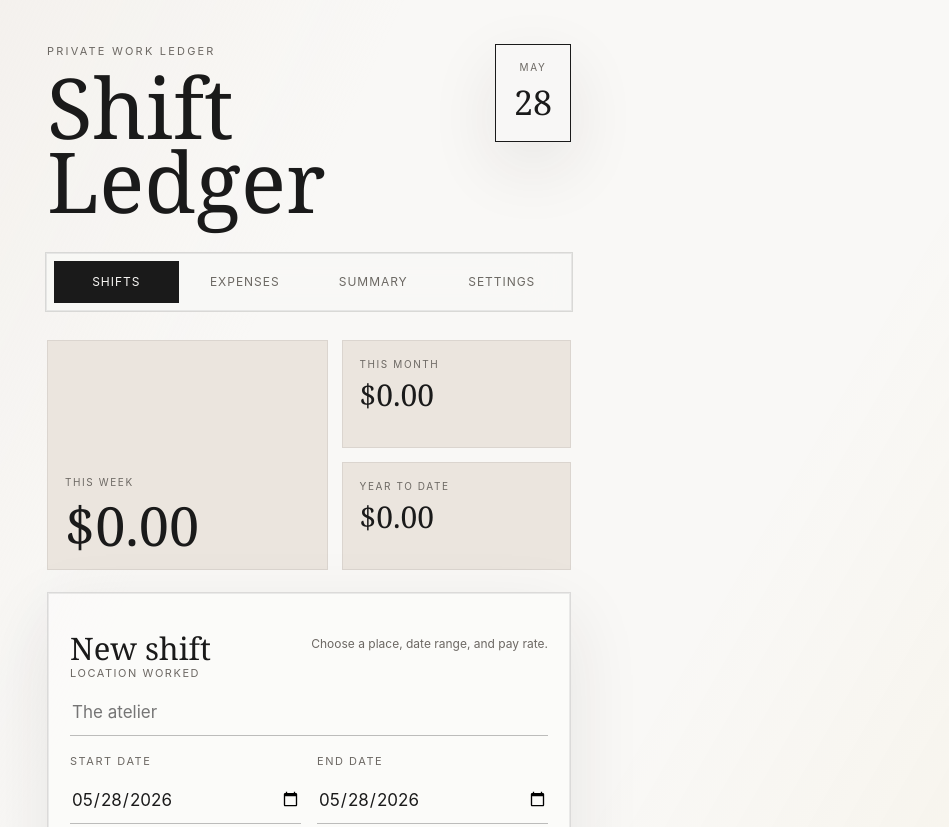
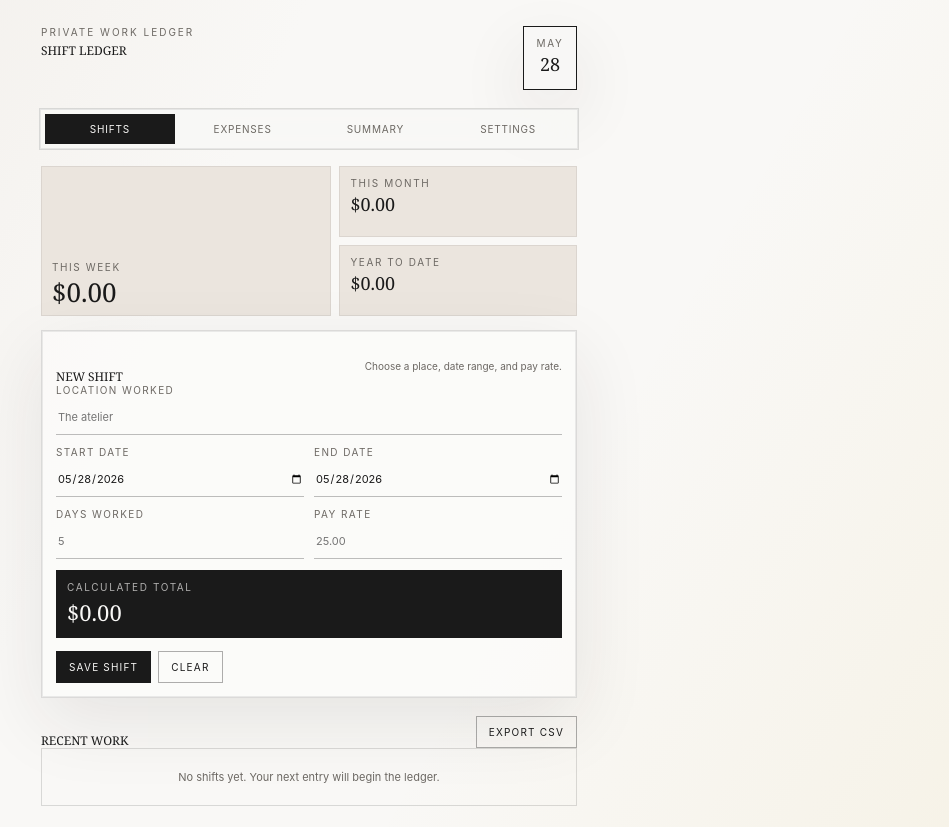
Before and after one commit to asre1212/shifts, a plain HTML site: page index.html in a window 1280 px wide. Shown: the top 827 px of the page, without its empty margins (331-1280 px from the left). Drawn offline with Linux system fonts and the light colour scheme.

Commit message:
Add files via upload

```diff
--- a/index.html
+++ b/index.html
@@ -56,40 +56,41 @@
       width: min(100%, 560px);
       min-height: 100vh;
       margin: 0 auto;
-      padding: max(24px, env(safe-area-inset-top)) 18px max(120px, env(safe-area-inset-bottom));
+      padding: max(14px, env(safe-area-inset-top)) 12px max(72px, env(safe-area-inset-bottom));
     }
 
     header {
       display: grid;
       grid-template-columns: 1fr auto;
-      gap: 22px;
+      gap: 12px;
       align-items: start;
-      padding: 20px 0 34px;
+      padding: 12px 0 18px;
     }
 
     .kicker {
-      margin: 0 0 12px;
+      margin: 0 0 6px;
       color: var(--grey);
-      font-size: 11px;
+      font-size: 10px;
       letter-spacing: .2em;
       text-transform: uppercase;
     }
 
     h1 {
       margin: 0;
-      max-width: 9ch;
+      max-width: 16ch;
       font-family: Georgia, "Times New Roman", serif;
-      font-size: clamp(48px, 16vw, 84px);
+      font-size: 12px;
       font-weight: 400;
-      line-height: .88;
+      line-height: 1.1;
       letter-spacing: 0;
+      text-transform: uppercase;
     }
 
     .date-mark {
       justify-self: end;
-      width: 76px;
-      min-height: 96px;
-      padding: 16px 12px;
+      width: 54px;
+      min-height: 64px;
+      padding: 10px 8px;
       border: 1px solid var(--ink);
       background: rgba(249, 248, 246, .76);
       box-shadow: var(--shade);
@@ -106,9 +107,9 @@
 
     .date-mark strong {
       display: block;
-      margin-top: 6px;
+      margin-top: 3px;
       font-family: Georgia, "Times New Roman", serif;
-      font-size: 34px;
+      font-size: 18px;
       font-weight: 400;
     }
 
@@ -118,9 +119,9 @@
       z-index: 20;
       display: grid;
       grid-template-columns: repeat(4, 1fr);
-      gap: 4px;
-      padding: 8px;
-      margin: 0 -2px 28px;
+      gap: 3px;
+      padding: 5px;
+      margin: 0 -2px 16px;
       background: rgba(249, 248, 246, .86);
       border: 1px solid var(--line);
       box-shadow: var(--hair);
@@ -128,11 +129,11 @@
     }
 
     .tab {
-      min-height: 42px;
+      min-height: 30px;
       border: 0;
       background: transparent;
       color: var(--grey);
-      font-size: 12px;
+      font-size: 10px;
       letter-spacing: .08em;
       text-transform: uppercase;
     }
@@ -144,7 +145,7 @@
 
     main {
       display: grid;
-      gap: 24px;
+      gap: 14px;
     }
 
     .panel {
@@ -154,7 +155,7 @@
 
     .panel.active {
       display: grid;
-      gap: 22px;
+      gap: 14px;
     }
 
     @keyframes arrive {
@@ -165,9 +166,9 @@
     .section-title {
       display: grid;
       grid-template-columns: 1fr auto;
-      gap: 16px;
+      gap: 10px;
       align-items: end;
-      margin: 8px 0 2px;
+      margin: 4px 0 0;
     }
 
     h2, h3 {
@@ -178,22 +179,24 @@
     }
 
     h2 {
-      font-size: 31px;
-      line-height: 1;
+      font-size: 12px;
+      line-height: 1.15;
+      text-transform: uppercase;
     }
 
     h3 {
-      font-size: 22px;
+      font-size: 12px;
+      text-transform: uppercase;
     }
 
     .meta {
       color: var(--grey);
-      font-size: 12px;
+      font-size: 10px;
       line-height: 1.45;
     }
 
     .card {
-      padding: 22px;
+      padding: 14px;
       background: rgba(255, 255, 255, .38);
       border: 1px solid var(--line);
       box-shadow: var(--shade), var(--hair);
@@ -201,34 +204,34 @@
 
     .form {
       display: grid;
-      gap: 18px;
+      gap: 11px;
     }
 
     label {
       display: grid;
-      gap: 8px;
+      gap: 5px;
       color: var(--grey);
-      font-size: 11px;
+      font-size: 10px;
       letter-spacing: .14em;
       text-transform: uppercase;
     }
 
     input, select, textarea {
       width: 100%;
-      min-height: 48px;
+      min-height: 34px;
       border: 0;
       border-bottom: 1px solid rgba(26, 26, 26, .28);
       border-radius: 0;
       background: transparent;
       outline: 0;
       color: var(--ink);
-      font-size: 17px;
+      font-size: 11px;
       letter-spacing: 0;
     }
 
     textarea {
-      min-height: 76px;
-      padding-top: 10px;
+      min-height: 54px;
+      padding-top: 6px;
       resize: vertical;
       line-height: 1.45;
     }
@@ -241,28 +244,28 @@
     .grid-2 {
       display: grid;
       grid-template-columns: 1fr 1fr;
-      gap: 16px;
+      gap: 10px;
     }
 
     .button-row {
       display: flex;
       flex-wrap: wrap;
-      gap: 10px;
+      gap: 7px;
       align-items: center;
-      margin-top: 4px;
+      margin-top: 2px;
     }
 
     .btn {
       display: inline-flex;
-      min-height: 46px;
+      min-height: 32px;
       align-items: center;
       justify-content: center;
-      gap: 8px;
-      padding: 0 18px;
+      gap: 5px;
+      padding: 0 12px;
       border: 1px solid var(--ink);
       background: var(--ink);
       color: var(--paper);
-      font-size: 12px;
+      font-size: 10px;
       letter-spacing: .12em;
       text-transform: uppercase;
       transition: transform 450ms ease, background 450ms ease, color 450ms ease, border-color 450ms ease;
@@ -275,9 +278,9 @@
     }
 
     .btn.icon {
-      width: 46px;
+      width: 32px;
       padding: 0;
-      font-size: 18px;
+      font-size: 12px;
       line-height: 1;
     }
 
@@ -288,19 +291,19 @@
     .summary-grid {
       display: grid;
       grid-template-columns: 1.1fr .9fr;
-      gap: 14px;
+      gap: 8px;
     }
 
     .metric {
-      min-height: 108px;
-      padding: 18px;
+      min-height: 70px;
+      padding: 11px;
       background: var(--taupe);
       box-shadow: var(--hair);
     }
 
     .metric:nth-child(1) {
       grid-row: span 2;
-      min-height: 230px;
+      min-height: 150px;
       display: flex;
       flex-direction: column;
       justify-content: end;
@@ -316,28 +319,28 @@
 
     .metric strong {
       display: block;
-      margin-top: 10px;
+      margin-top: 6px;
       font-family: Georgia, "Times New Roman", serif;
-      font-size: 30px;
+      font-size: 18px;
       font-weight: 400;
       line-height: 1;
     }
 
     .metric:nth-child(1) strong {
-      font-size: 54px;
+      font-size: 26px;
     }
 
     .list {
       display: grid;
-      gap: 12px;
+      gap: 7px;
     }
 
     .item {
       display: grid;
       grid-template-columns: 1fr auto;
-      gap: 12px;
+      gap: 8px;
       align-items: center;
-      padding: 16px 0;
+      padding: 10px 0;
       border-bottom: 1px solid var(--line);
     }
 
@@ -347,51 +350,51 @@
 
     .item strong {
       display: block;
-      margin-bottom: 4px;
-      font-size: 16px;
+      margin-bottom: 2px;
+      font-size: 11px;
       font-weight: 500;
     }
 
     .item small {
       color: var(--grey);
-      font-size: 12px;
+      font-size: 10px;
       line-height: 1.4;
     }
 
     .amount {
       font-family: Georgia, "Times New Roman", serif;
-      font-size: 22px;
+      font-size: 14px;
       white-space: nowrap;
     }
 
     .mini-actions {
       display: flex;
       justify-content: end;
-      gap: 8px;
-      margin-top: 8px;
+      gap: 5px;
+      margin-top: 5px;
     }
 
     .mini {
-      min-width: 34px;
-      min-height: 34px;
+      min-width: 26px;
+      min-height: 26px;
       border: 1px solid rgba(26, 26, 26, .2);
       background: transparent;
       color: var(--grey);
     }
 
     .empty {
-      padding: 32px 18px;
+      padding: 20px 12px;
       border: 1px solid var(--line);
       color: var(--grey);
-      font-size: 14px;
+      font-size: 11px;
       line-height: 1.5;
       text-align: center;
     }
 
     .preview {
       display: grid;
-      gap: 10px;
-      margin-top: 12px;
+      gap: 7px;
+      margin-top: 7px;
     }
 
     .preview img {
@@ -406,29 +409,29 @@
       display: inline-flex;
       width: fit-content;
       align-items: center;
-      gap: 8px;
-      padding: 9px 11px;
+      gap: 5px;
+      padding: 6px 8px;
       background: var(--taupe);
       color: var(--grey);
-      font-size: 12px;
+      font-size: 10px;
       text-decoration: none;
     }
 
     .pdf-frame {
       width: 100%;
-      height: 260px;
+      height: 190px;
       border: 1px solid var(--line);
       background: var(--taupe);
     }
 
     .bars {
       display: grid;
-      gap: 14px;
+      gap: 9px;
     }
 
     .bar-line {
       display: grid;
-      gap: 7px;
+      gap: 4px;
     }
 
     .bar-top {
@@ -436,11 +439,11 @@
       justify-content: space-between;
       gap: 12px;
       color: var(--grey);
-      font-size: 12px;
+      font-size: 10px;
     }
 
     .bar-track {
-      height: 8px;
+      height: 5px;
       background: var(--taupe);
       overflow: hidden;
     }
@@ -459,14 +462,14 @@
 
     .quiet {
       color: var(--grey);
-      font-size: 13px;
+      font-size: 11px;
       line-height: 1.5;
     }
 
     .calculated {
       display: grid;
-      gap: 6px;
-      padding: 18px;
+      gap: 4px;
+      padding: 11px;
       background: var(--ink);
       color: var(--paper);
     }
@@ -480,7 +483,7 @@
 
     .calculated strong {
       font-family: Georgia, "Times New Roman", serif;
-      font-size: 40px;
+      font-size: 22px;
       font-weight: 400;
     }
 
@@ -489,13 +492,13 @@
     }
 
     @media (max-width: 420px) {
-      .shell { padding-inline: 14px; }
+      .shell { padding-inline: 10px; }
       .tabs { grid-template-columns: repeat(2, 1fr); }
       .grid-2 { grid-template-columns: 1fr; }
       .summary-grid { grid-template-columns: 1fr; }
-      .metric:nth-child(1) { grid-row: auto; min-height: 180px; }
+      .metric:nth-child(1) { grid-row: auto; min-height: 112px; }
       .section-title { grid-template-columns: 1fr; }
-      .amount { font-size: 20px; }
+      .amount { font-size: 14px; }
     }
 
     @media print {
```
